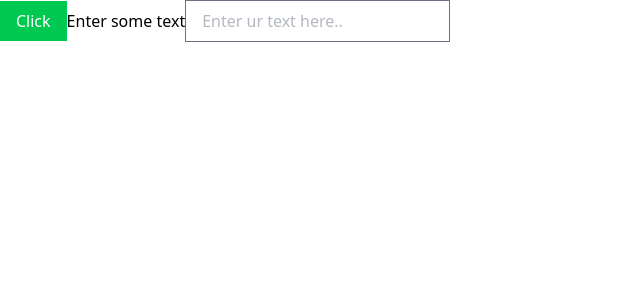
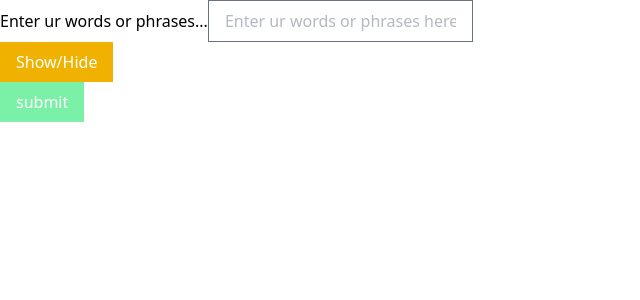
Before and after one commit to krityankashyap/Hangman-react-game, a React (Vite) app: page / in a window 1280 px wide. Shown: the top 300 px of the page, without its empty margins (0-640 px from the left). Built offline with nearby package versions, Linux system fonts and the light colour scheme.

Commit message:
Added TextInputForm component

```diff
--- a/src/App.jsx
+++ b/src/App.jsx
@@ -1,19 +1,13 @@
 import './App.css'
 import Button from './components/Button/Button'
 import TextInput from './components/TextInput/TextInput'
+import TextInputForm from './components/TextInputForm/TextInputForm'
 
 function App() {
 
   return (
   <div>
-    <Button text="Click" styleType="success" onClickHandler={()=>{console.log("hello..")}}/>
-
-    <TextInput
-    label = {"Enter some text"}
-    placeholder={"Enter ur text here.."}
-
-    onChangeHandler={(e)=>console.log(e.target.value)}
-    />
+   <TextInputForm  />
 
   </div>
   )
--- a/src/components/Button/Button.jsx
+++ b/src/components/Button/Button.jsx
@@ -1,11 +1,12 @@
 import getButtonStyling from "./getButtonStyling";
 
-function Button({ text , onClickHandler , styleType="primary"}){
+function Button({ text , onClickHandler , styleType="primary" , type="submit"}){
 
   console.log(text)
   return (
     <button
     onClick={onClickHandler}
+    type={type}
     className={`text-white bg-green-300  ${getButtonStyling(styleType)} px-4 py-2`}>
       {text}
     </button>
--- /dev/null
+++ b/src/components/TextInputForm/TextInputForm.jsx
@@ -0,0 +1,36 @@
+import Button from "../Button/Button";
+import TextInput from "../TextInput/TextInput";
+
+function TextInputForm(){
+
+  return (
+    <form>
+    <div>
+      <TextInput
+        label = {"Enter ur words or phrases..."}
+        placeholder={"Enter ur words or phrases here...!"}
+        />
+    </div>
+
+    <div>
+     <Button
+       text={"Show/Hide"}
+       styleType={"warning"}
+     />
+    </div>
+
+    <div>
+      <Button
+        text={"submit"}
+        styleType={"primary"}
+        type={"submit"}
+
+      />
+    </div>
+    </form>
+  )
+
+
+}
+
+export default TextInputForm;
```
